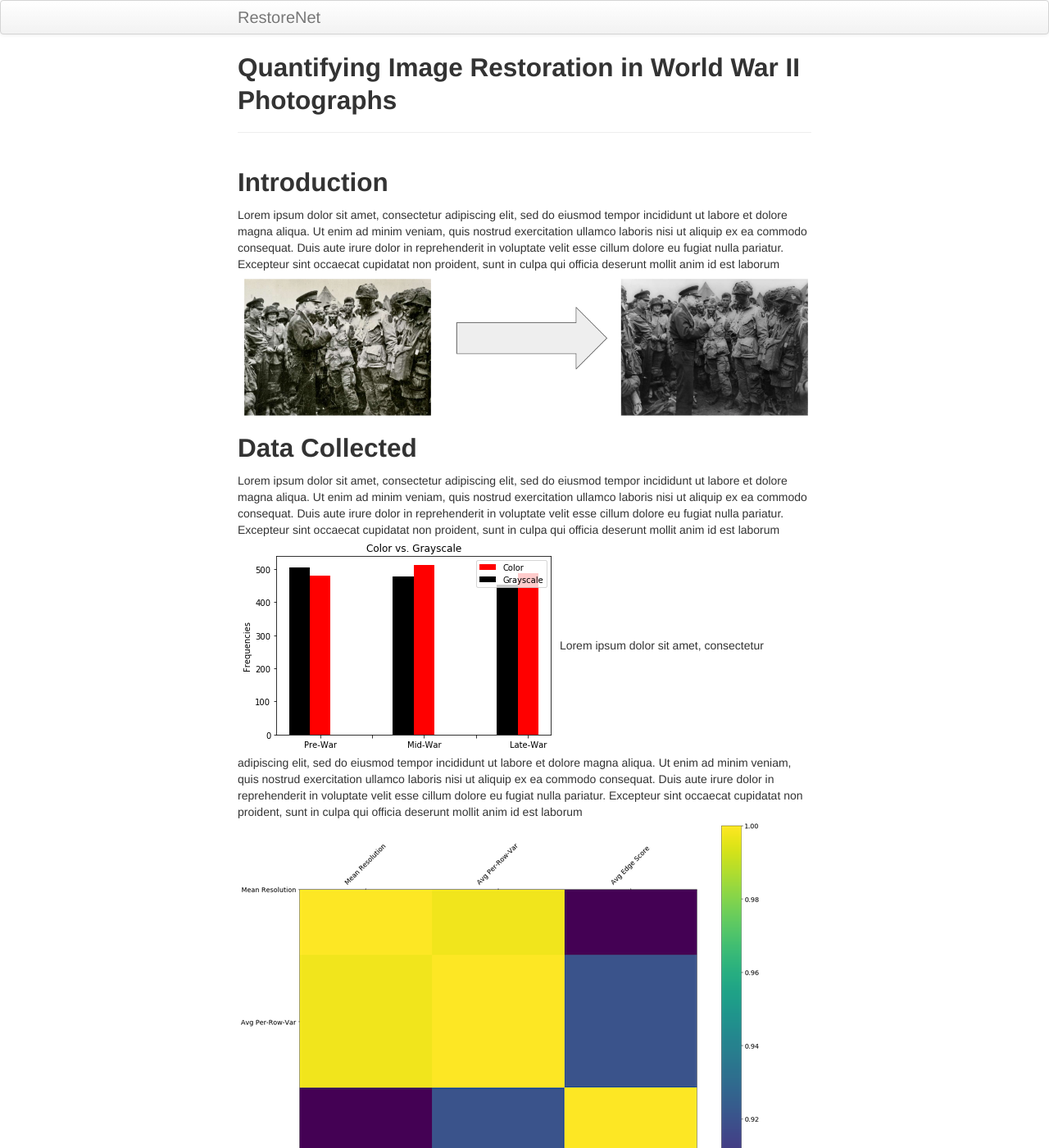
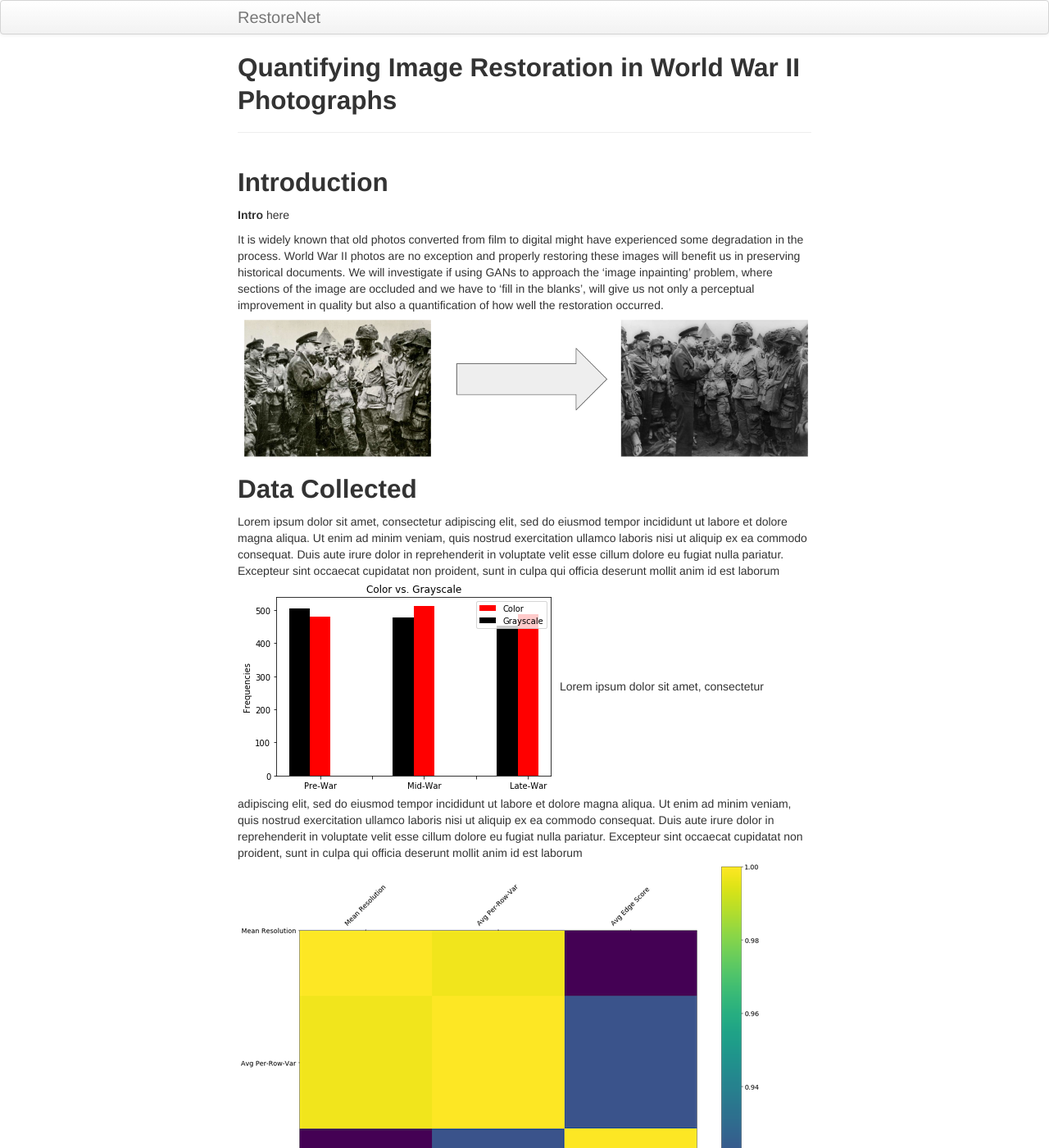
Before and after one commit to Emmanuel-Diaz/RestoreNet, a Jekyll site: the page built from index.md, in a window 1280 px wide and 1400 px high. Shown: the whole window at 82% size. Built offline with Jekyll 4.4.1, drawn with Linux system fonts in a browser that asks for light colours.

Commit message:
Added imgs

```diff
--- a/index.md
+++ b/index.md
@@ -4,7 +4,10 @@ title: Quantifying Image Restoration in World War II Photographs
 description: Quantifying Image Restoration in World War II Photographs
 ---
 ## Introduction
-Lorem ipsum dolor sit amet, consectetur adipiscing elit, sed do eiusmod tempor incididunt ut labore et dolore magna aliqua. Ut enim ad minim veniam, quis nostrud exercitation ullamco laboris nisi ut aliquip ex ea commodo consequat. Duis aute irure dolor in reprehenderit in voluptate velit esse cillum dolore eu fugiat nulla pariatur. Excepteur sint occaecat cupidatat non proident, sunt in culpa qui officia deserunt mollit anim id est laborum
+**Intro** here
+
+
+It is widely known that old photos converted from film to digital might have experienced some degradation in the process. World War II photos are no exception and properly restoring these images will benefit us in preserving historical documents. We will investigate if using GANs to approach the ‘image inpainting’ problem, where sections of the image are occluded and we have to ‘fill in the blanks’, will give us not only a perceptual improvement in quality but also a quantification of how well the restoration occurred.
 ![Goal](/assets/project_goal.png)
 
 
@@ -14,7 +17,11 @@ Lorem ipsum dolor sit amet, consectetur adipiscing elit, sed do eiusmod tempor i
 Lorem ipsum dolor sit amet, consectetur adipiscing elit, sed do eiusmod tempor incididunt ut labore et dolore magna aliqua. Ut enim ad minim veniam, quis nostrud exercitation ullamco laboris nisi ut aliquip ex ea commodo consequat. Duis aute irure dolor in reprehenderit in voluptate velit esse cillum dolore eu fugiat nulla pariatur. Excepteur sint occaecat cupidatat non proident, sunt in culpa qui officia deserunt mollit anim id est laborum
 ![Correlation](/assets/correlation_mat.png)
 
+
+## Results
 Lorem ipsum dolor sit amet, consectetur adipiscing elit, sed do eiusmod tempor incididunt ut labore et dolore magna aliqua. Ut enim ad minim veniam, quis nostrud exercitation ullamco laboris nisi ut aliquip ex ea commodo consequat. Duis aute irure dolor in reprehenderit in voluptate velit esse cillum dolore eu fugiat nulla pariatur. Excepteur sint occaecat cupidatat non proident, sunt in culpa qui officia deserunt mollit anim id est laborum
+
+![Random Gen](/assets/correlation_mat.png)
 
 
 ## Discussion
```
Also changed, not shown: assets/random_gen_img_sheet.jpg (added).
